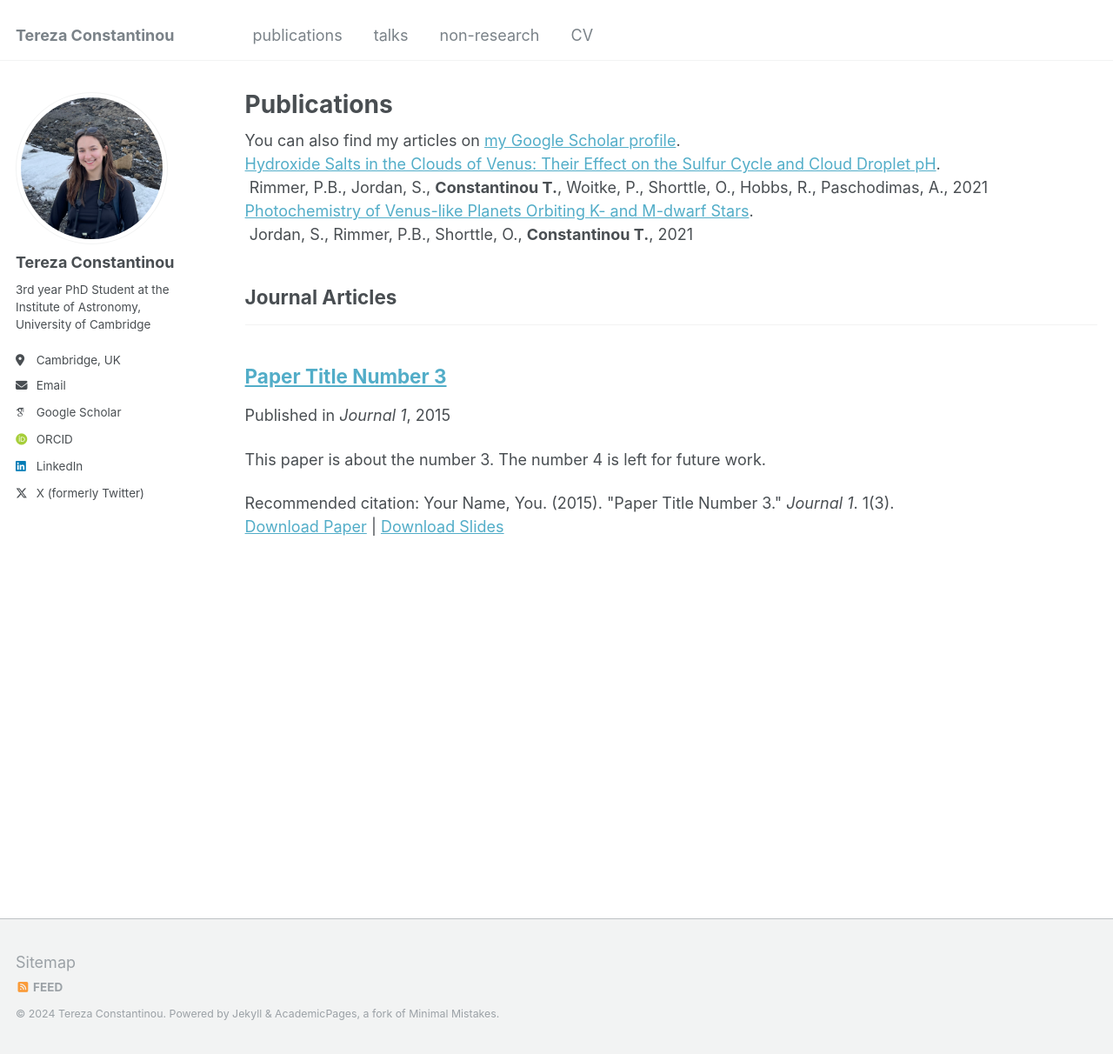
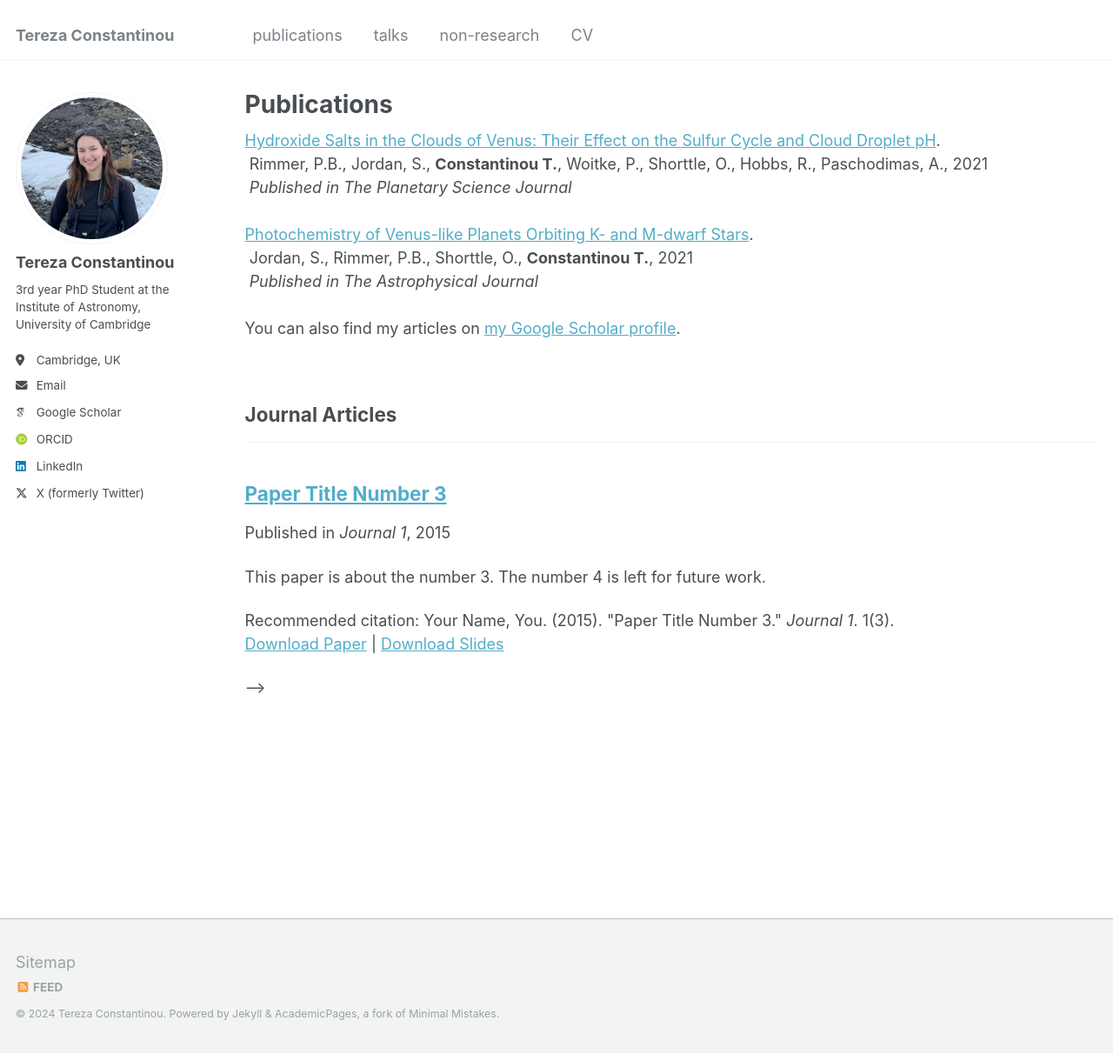
Before and after one commit to terezaconst/terezaconst.github.io, a Jekyll site: the page built from _pages/publications.html, in a window 1280 px wide and 1212 px high. Shown: the whole window at 87% size. Built offline with Jekyll 4.4.1, drawn with Linux system fonts in a browser that asks for light colours; some web fonts are replaced.

Commit message:
Update publications.html

```diff
--- a/_pages/publications.html
+++ b/_pages/publications.html
@@ -5,18 +5,24 @@
 author_profile: true
 ---
 
+
+
+ <div class="wordwrap"><a href="https://iopscience.iop.org/article/10.3847/1538-4357/ac1d46">Hydroxide Salts in the Clouds of Venus: Their Effect on the Sulfur Cycle and Cloud Droplet pH</a>.<br>
+Rimmer, P.B., Jordan, S., <b>Constantinou T.</b>, Woitke, P., Shorttle, O., Hobbs, R., Paschodimas, A., 2021 <br>
+  <i>Published in The Planetary Science Journal</i>
+</div> <br>
+
+<div class="wordwrap"><a href="https://iopscience.iop.org/article/10.3847/1538-4357/ac1d46">Photochemistry of Venus-like Planets Orbiting K- and M-dwarf Stars</a>.<br>
+Jordan, S., Rimmer, P.B., Shorttle, O., <b>Constantinou T.</b>, 2021 <br>
+<i>Published in The Astrophysical Journal</i>
+</div> <br>
+
+
 {% if site.author.googlescholar %}
   <div class="wordwrap">You can also find my articles on <a href="{{site.author.googlescholar}}">my Google Scholar profile</a>.</div>
-{% endif %}
+{% endif %} <br>
 
- <div class="wordwrap"><a href="https://iopscience.iop.org/article/10.3847/1538-4357/ac1d46">Hydroxide Salts in the Clouds of Venus: Their Effect on the Sulfur Cycle and Cloud Droplet pH</a>.<br>
-Rimmer, P.B., Jordan, S., <b>Constantinou T.</b>, Woitke, P., Shorttle, O., Hobbs, R., Paschodimas, A., 2021
-</div>
-
-<div class="wordwrap"><a href="https://iopscience.iop.org/article/10.3847/1538-4357/ac1d46">Photochemistry of Venus-like Planets Orbiting K- and M-dwarf Stars</a>.<br>
-Jordan, S., Rimmer, P.B., Shorttle, O., <b>Constantinou T.</b>, 2021
-</div>
-
+<!--
 {% include base_path %}
 
 <!-- New style rendering if publication categories are defined -->
@@ -39,3 +45,7 @@
     {% include archive-single.html %}
   {% endfor %}
 {% endif %}
+
+
+
+ -->
```
